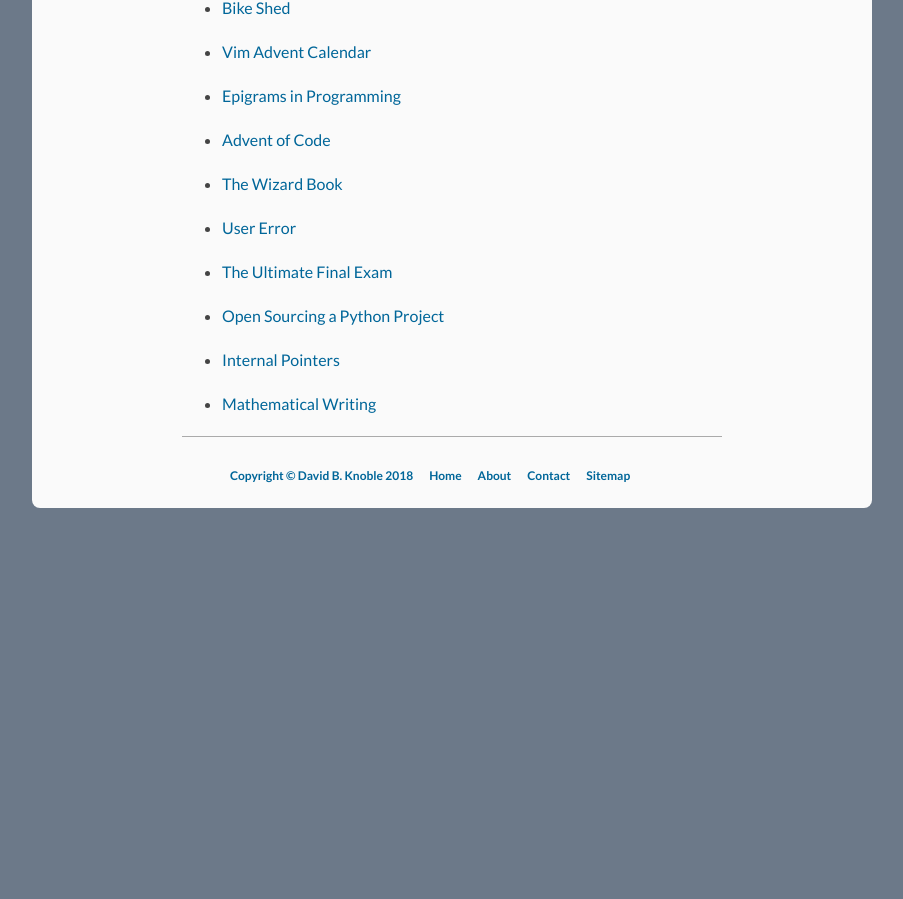
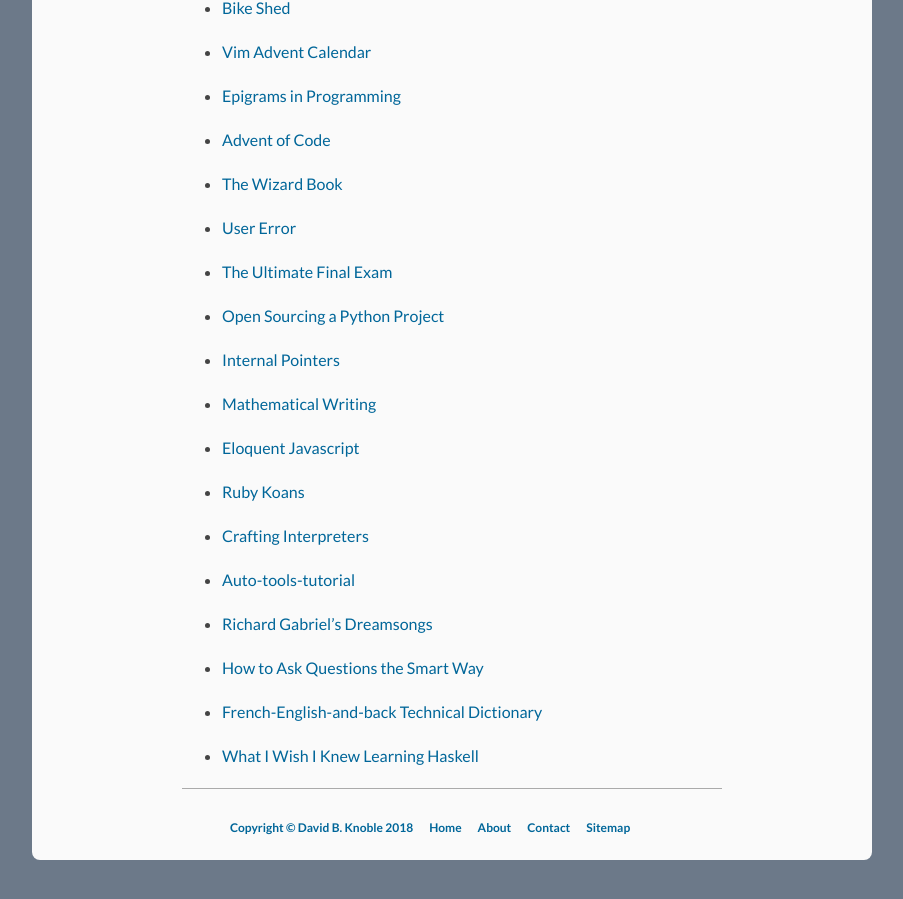
Before and after one commit to benknoble/benknoble.github.io, a Jekyll site: the page built from pages/readinglist.md, in a window 1280 px wide and 900 px high, scrolled down 2250 px. Shown: the whole window, without its empty margins (188-1091 px from the left). Built offline with Jekyll 4.4.1, drawn with Linux system fonts in a browser that asks for light colours; before the commit the page ends 2798 px from its top, so only the background shows below that.

Commit message:
Update reading list

```diff
--- a/_data/reading_list.yml
+++ b/_data/reading_list.yml
@@ -98,3 +98,19 @@
   url: https://www.internalpointers.com/
 - title: Mathematical Writing
   url: http://www.econ.uiuc.edu/~econ536/Papers/mathwriting.pdf
+- title: Eloquent Javascript
+  url: http://eloquentjavascript.net
+- title: Ruby Koans
+  url: http://rubykoans.com
+- title: Crafting Interpreters
+  url: http://craftinginterpreters.com
+- title: Auto-tools-tutorial
+  url: https://www.seul.org/docs/autotut/
+- title: Richard Gabriel's Dreamsongs
+  url: https://www.dreamsongs.com/index.html
+- title: How to Ask Questions the Smart Way
+  url: http://www.catb.org/~esr/faqs/smart-questions.html
+- title: French-English-and-back Technical Dictionary
+  url: https://bitoduc.fr
+- title: What I Wish I Knew Learning Haskell
+  url: http://dev.stephendiehl.com/hask/
```
